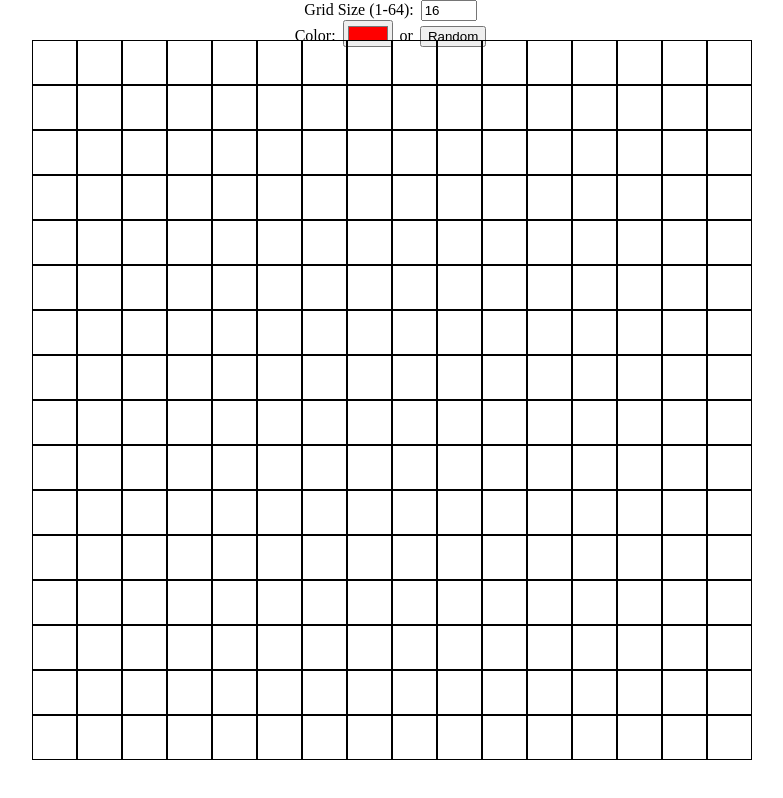
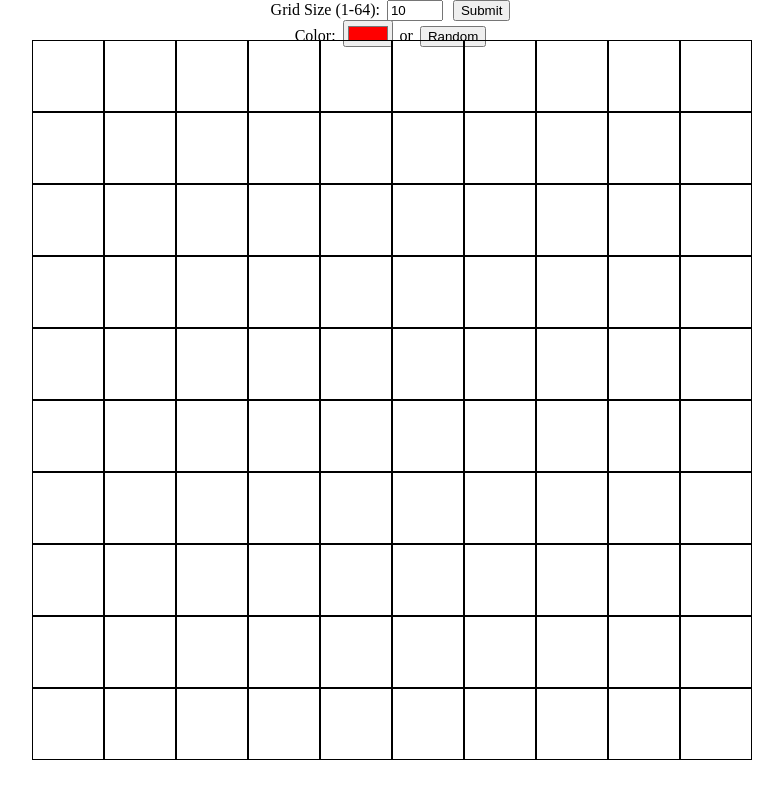
Before and after one commit to jkraf002/etch-a-sketch, a plain HTML site: page index.html in a window 1280 px wide. Shown: the whole page, without its empty margins (248-1031 px from the left). Drawn offline with Linux system fonts and the light colour scheme.

Commit message:
Add logic to change grid size upon user input

```diff
--- a/index.html
+++ b/index.html
@@ -55,7 +55,8 @@
     <body>
         <div class="optionsDiv">
             <label for='squares'>Grid Size (1-64):</label>
-            <input type='number' id='squares' name='squares' min='1' max='64' value='16'>
+            <input type='number' id='squares' name='squares' min='1' max='64' value='10'>
+            <input id='submitSquares' type='submit'>
         </div>
         <div class="optionsDiv">
             <label for='color'>Color:</label>
@@ -68,14 +69,30 @@
     </body>
 
     <script>
-        // User defined number of grids
+        let container = document.getElementById('container');
+        let randomButton = document.getElementById('randomButton');
+        createField();
+
+
+
+
+        // Add event listener for Random color button
+        randomButton.addEventListener('mousedown', toggleRandom);
+
+        // Add event listener to submit button associated with number of squares
+        document.getElementById('submitSquares').addEventListener('mousedown', createField);
+
+        // Creates a grid of square divs
+        function createField() {
+            while (container.firstChild) {
+                container.removeChild(container.firstChild);
+            }
+
             let gridSize = document.getElementById('squares').value;
+
             // grid height scaled to 90% of screen size and removing 2px for border
             let gridHeight = (window.innerHeight * .90 / gridSize) - 2;
-        let container = document.getElementById('container');
-        let randomButton = document.getElementById('randomButton');
 
-        // Loop creates a AxA grid of square divs
             for (let i = 0; i < gridSize; i++) {
                 let rowDiv = document.createElement('div');
                 rowDiv.classList.add('gridRow');
@@ -89,13 +106,10 @@
                     rowDiv.appendChild(squareDiv);
                 }
             }
-
             // Add event listeners for all of the squares in the grid.
             const gridList = Array.from(document.getElementsByClassName('gridSquare'));
             gridList.forEach(element => element.addEventListener('mouseover', changeColor));
-
-        // Add event listener for Random color button
-        randomButton.addEventListener('mousedown', toggleRandom);
+        }
 
         function toggleRandom(e) {
             e.target.classList.toggle('randomized');
```
Lines whose indentation alone changed are shown as unchanged.
